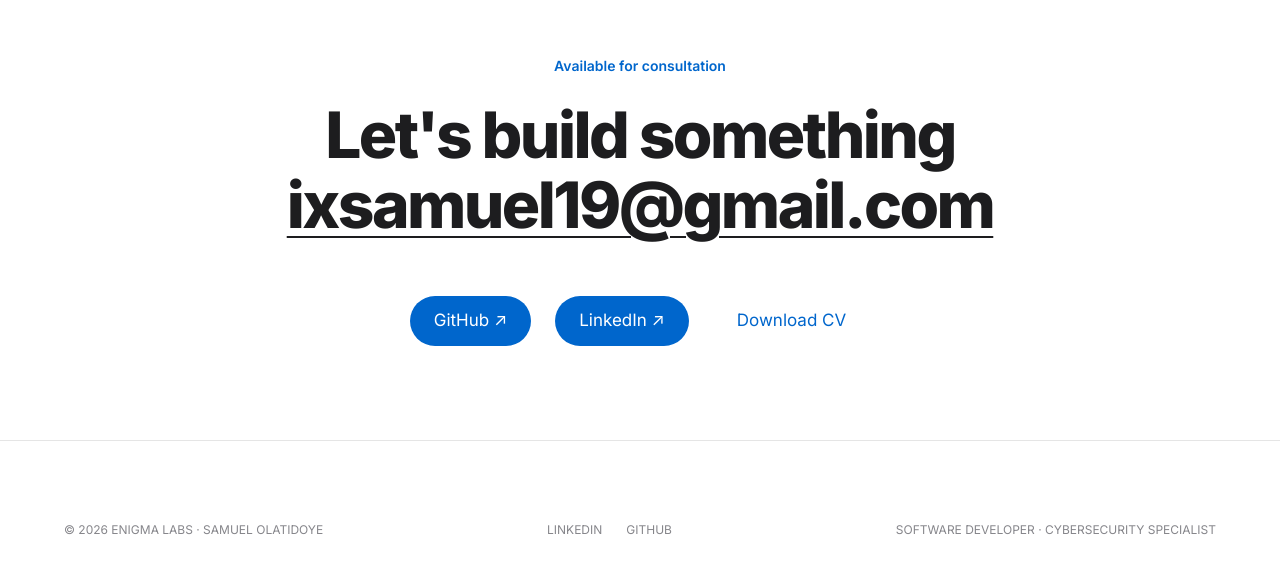
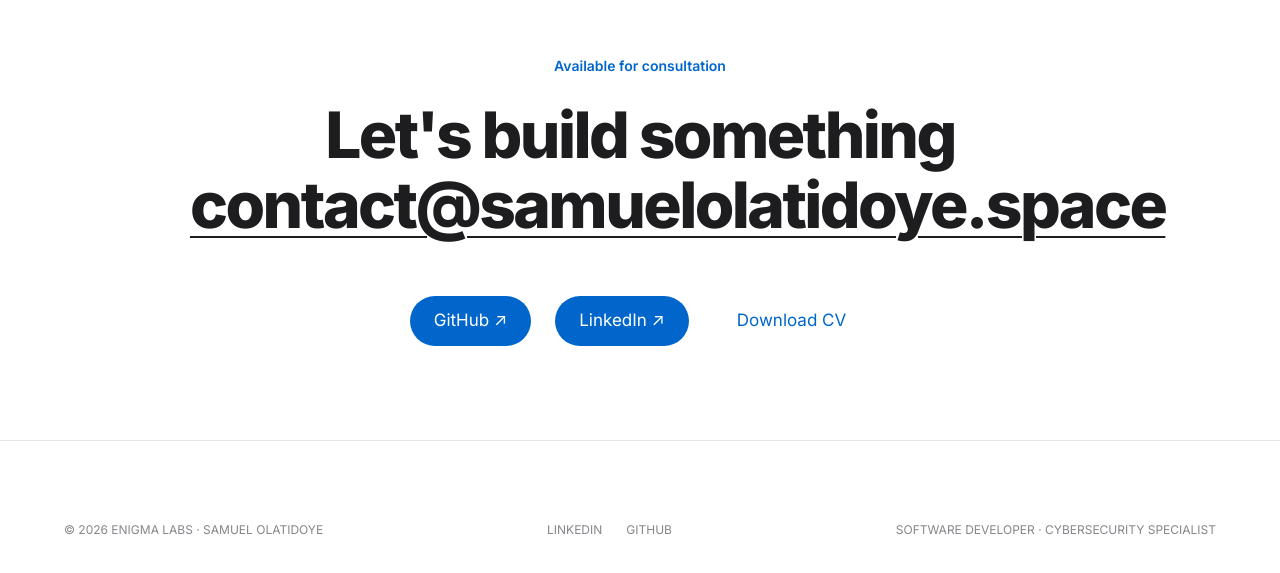
Before and after one commit to sxmuel-py/resume, a React (Vite) app: page / in a window 1280 px wide. Shown: the part 6400-6973 px from the top of the page. Built offline with nearby package versions, Linux system fonts and the light colour scheme.

Commit message:
feat: use new official email address in contact section

```diff
--- a/src/components/Contact.jsx
+++ b/src/components/Contact.jsx
@@ -28,13 +28,13 @@ const Contact = () => {
         maxWidth: "900px"
       }}>
         Let's build something<br />
-        <a href="mailto:ixsamuel19@gmail.com" style={{
+        <a href="mailto:contact@samuelolatidoye.space" style={{
           color: "var(--text)",
           textDecoration: "underline",
           textDecorationThickness: "2px",
           textUnderlineOffset: "8px"
         }}>
-          ixsamuel19@gmail.com
+          contact@samuelolatidoye.space
         </a>
       </div>
 
```
